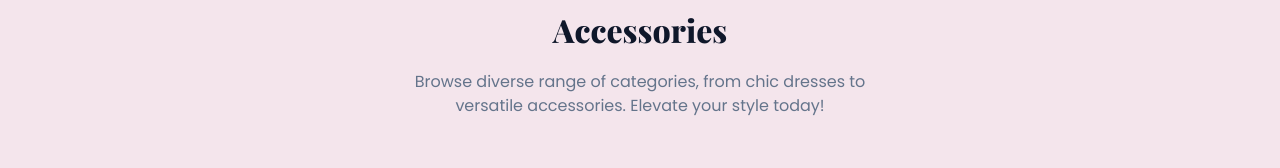
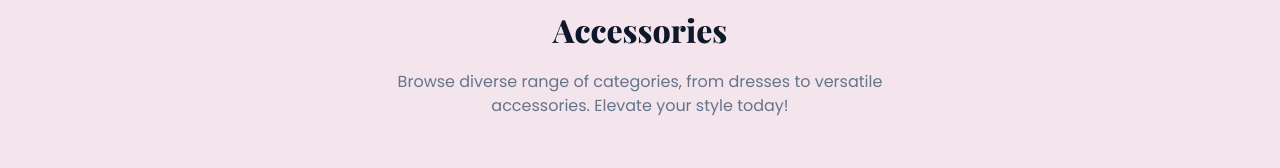
Before and after one commit to hoangduyqsqt/final-1682, a React (Vite) app in the folder frontend/: page /categories/accessories in a window 1280 px wide. Shown: the part 186-354 px from the top of the page. Built offline with nearby package versions, Linux system fonts and the light colour scheme; no server answers.

Commit message:
Category

```diff
--- a/frontend/src/pages/category/CategoryPage.jsx
+++ b/frontend/src/pages/category/CategoryPage.jsx
@@ -30,7 +30,7 @@ const CategoryPage = () => {
         <>
             <section className='section__container bg-primary-light'>
                 <h2 className='section__header capitalize'>{categoryName}</h2>
-                <p className='section__subheader'>Browse  diverse range of categories, from chic dresses to versatile accessories. Elevate your style today!</p>
+                <p className='section__subheader'>Browse  diverse range of categories, from  dresses to versatile accessories. Elevate your style today!</p>
             </section>
 
             {/* products card */}
```
